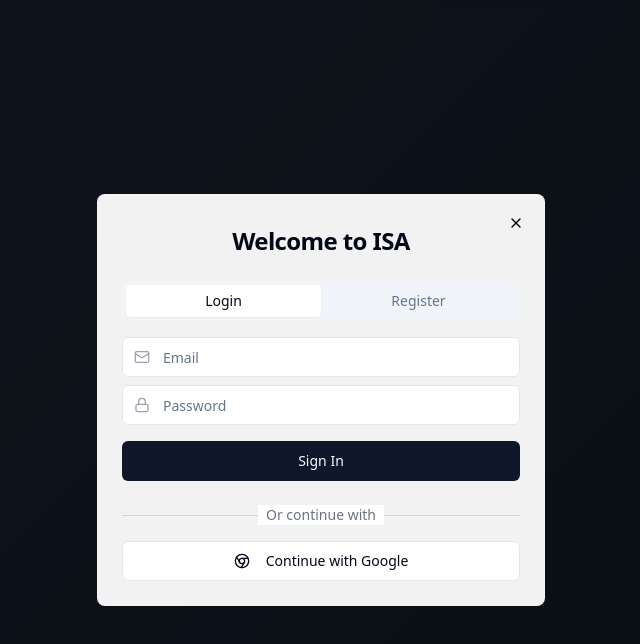
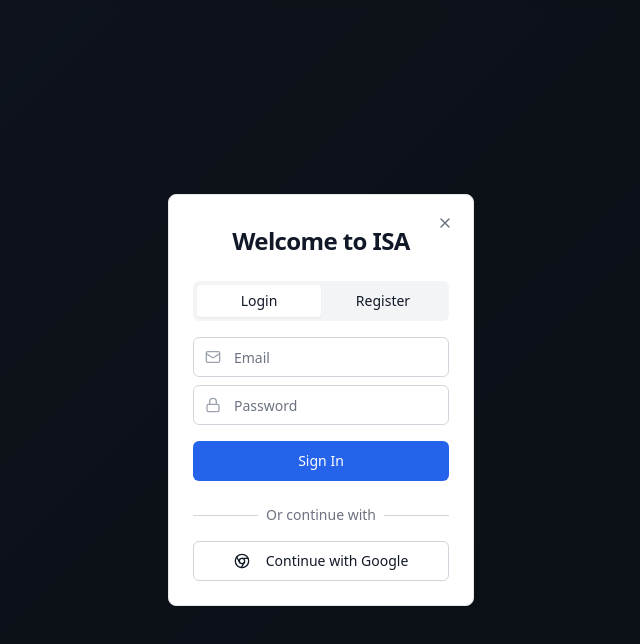
Before and after one commit to InteligentISA/ISA-APP01, a React (Vite) app: page / in a window 1280 px wide. Both pictures are taken after a click on the button "Get Started". Shown: the top 644 px of the page, without its empty margins (319-959 px from the left). Built offline with nearby package versions, Linux system fonts and the light colour scheme.

Commit message:
Fix: Force light mode for specific elements
Ensures login, register forms, and "Ask ISA" chatbar always use light mode, regardless of the global theme.

```diff
--- a/src/components/AskISA.tsx
+++ b/src/components/AskISA.tsx
@@ -1,4 +1,3 @@
-
 import { useState } from "react";
 import { Button } from "@/components/ui/button";
 import { Input } from "@/components/ui/input";
@@ -232,15 +231,16 @@ const AskISA = ({ user, onBack, onAddToCart, onToggleLike, likedItems }: AskISAP
         )}
       </div>
 
-      {/* Search Area - Fixed at Bottom */}
-      <div className="bg-white border-t shadow-lg p-4 sticky bottom-0">
+      {/* Search Area - Fixed at Bottom - Always Light Mode */}
+      <div className="light">
+        <div className="bg-white border-t border-gray-200 shadow-lg p-4 sticky bottom-0">
           <div className="max-w-4xl mx-auto">
             <div className="flex space-x-2">
               <Textarea
                 value={query}
                 onChange={(e) => setQuery(e.target.value)}
                 placeholder='Ask ISA: "Find me HP laptop below 20000ks" or "Show me smartphones under 15000"'
-              className="flex-1 min-h-[50px] resize-none"
+                className="flex-1 min-h-[50px] resize-none bg-white border-gray-300 text-gray-900 placeholder:text-gray-500"
                 onKeyPress={(e) => {
                   if (e.key === 'Enter' && !e.shiftKey) {
                     e.preventDefault();
@@ -267,6 +267,7 @@ const AskISA = ({ user, onBack, onAddToCart, onToggleLike, likedItems }: AskISAP
           </div>
         </div>
       </div>
+    </div>
   );
 };
 
--- a/src/components/AuthModal.tsx
+++ b/src/components/AuthModal.tsx
@@ -85,23 +85,25 @@ const AuthModal = ({ isOpen, onClose, onAuthSuccess }: AuthModalProps) => {
 
   return (
     <div className="fixed inset-0 bg-black/50 backdrop-blur-sm flex items-center justify-center p-4 z-50">
-      <Card className="w-full max-w-md bg-white/95 backdrop-blur-sm border-white/20 max-h-[90vh] overflow-y-auto">
+      {/* Force light mode by removing dark mode classes and using light theme colors */}
+      <div className="light">
+        <Card className="w-full max-w-md bg-white backdrop-blur-sm border-gray-200 max-h-[90vh] overflow-y-auto">
           <CardHeader className="text-center relative">
             <Button
               variant="ghost"
               size="icon"
-            className="absolute right-2 top-2"
+              className="absolute right-2 top-2 text-gray-500 hover:text-gray-700"
               onClick={onClose}
             >
               <X className="w-4 h-4" />
             </Button>
-          <CardTitle className="text-2xl font-bold">Welcome to ISA</CardTitle>
+            <CardTitle className="text-2xl font-bold text-gray-900">Welcome to ISA</CardTitle>
           </CardHeader>
           <CardContent>
             <Tabs defaultValue="login" className="space-y-4">
-            <TabsList className="grid w-full grid-cols-2">
-              <TabsTrigger value="login">Login</TabsTrigger>
-              <TabsTrigger value="register">Register</TabsTrigger>
+              <TabsList className="grid w-full grid-cols-2 bg-gray-100">
+                <TabsTrigger value="login" className="text-gray-900 data-[state=active]:bg-white data-[state=active]:text-gray-900">Login</TabsTrigger>
+                <TabsTrigger value="register" className="text-gray-900 data-[state=active]:bg-white data-[state=active]:text-gray-900">Register</TabsTrigger>
               </TabsList>
 
               <TabsContent value="login" className="space-y-4">
@@ -109,14 +111,14 @@ const AuthModal = ({ isOpen, onClose, onAuthSuccess }: AuthModalProps) => {
                   <div className="space-y-2">
                     <div className="relative">
                       <Mail className="absolute left-3 top-3 w-4 h-4 text-gray-400" />
-                    <Input type="email" placeholder="Email" className="pl-10" required />
+                      <Input type="email" placeholder="Email" className="pl-10 bg-white border-gray-300 text-gray-900 placeholder:text-gray-500" required />
                     </div>
                     <div className="relative">
                       <Lock className="absolute left-3 top-3 w-4 h-4 text-gray-400" />
-                    <Input type="password" placeholder="Password" className="pl-10" required />
+                      <Input type="password" placeholder="Password" className="pl-10 bg-white border-gray-300 text-gray-900 placeholder:text-gray-500" required />
                     </div>
                   </div>
-                <Button type="submit" className="w-full" disabled={isLoading}>
+                  <Button type="submit" className="w-full bg-blue-600 hover:bg-blue-700 text-white" disabled={isLoading}>
                     {isLoading ? "Signing in..." : "Sign In"}
                   </Button>
                 </form>
@@ -130,7 +132,7 @@ const AuthModal = ({ isOpen, onClose, onAuthSuccess }: AuthModalProps) => {
                       <Input
                         type="text"
                         placeholder="Nickname"
-                      className="pl-10"
+                        className="pl-10 bg-white border-gray-300 text-gray-900 placeholder:text-gray-500"
                         value={formData.nickname}
                         onChange={(e) => handleInputChange('nickname', e.target.value)}
                         required
@@ -141,7 +143,7 @@ const AuthModal = ({ isOpen, onClose, onAuthSuccess }: AuthModalProps) => {
                       <Input
                         type="email"
                         placeholder="Email"
-                      className="pl-10"
+                        className="pl-10 bg-white border-gray-300 text-gray-900 placeholder:text-gray-500"
                         value={formData.email}
                         onChange={(e) => handleInputChange('email', e.target.value)}
                         required
@@ -152,7 +154,7 @@ const AuthModal = ({ isOpen, onClose, onAuthSuccess }: AuthModalProps) => {
                       <Input
                         type="password"
                         placeholder="Password"
-                      className="pl-10"
+                        className="pl-10 bg-white border-gray-300 text-gray-900 placeholder:text-gray-500"
                         value={formData.password}
                         onChange={(e) => handleInputChange('password', e.target.value)}
                         required
@@ -163,7 +165,7 @@ const AuthModal = ({ isOpen, onClose, onAuthSuccess }: AuthModalProps) => {
                       <Input
                         type="date"
                         placeholder="Date of Birth"
-                      className="pl-10"
+                        className="pl-10 bg-white border-gray-300 text-gray-900 placeholder:text-gray-500"
                         value={formData.dob}
                         onChange={(e) => handleInputChange('dob', e.target.value)}
                         required
@@ -174,25 +176,25 @@ const AuthModal = ({ isOpen, onClose, onAuthSuccess }: AuthModalProps) => {
                       <Input
                         type="text"
                         placeholder="Location"
-                      className="pl-10"
+                        className="pl-10 bg-white border-gray-300 text-gray-900 placeholder:text-gray-500"
                         value={formData.location}
                         onChange={(e) => handleInputChange('location', e.target.value)}
                         required
                       />
                     </div>
                     <Select value={formData.gender} onValueChange={(value) => handleInputChange('gender', value)}>
-                    <SelectTrigger>
-                      <SelectValue placeholder="Select Gender" />
+                      <SelectTrigger className="bg-white border-gray-300 text-gray-900">
+                        <SelectValue placeholder="Select Gender" className="text-gray-500" />
                       </SelectTrigger>
-                    <SelectContent>
-                      <SelectItem value="male">Male</SelectItem>
-                      <SelectItem value="female">Female</SelectItem>
-                      <SelectItem value="other">Other</SelectItem>
-                      <SelectItem value="prefer-not-to-say">Prefer not to say</SelectItem>
+                      <SelectContent className="bg-white border-gray-300">
+                        <SelectItem value="male" className="text-gray-900 hover:bg-gray-100">Male</SelectItem>
+                        <SelectItem value="female" className="text-gray-900 hover:bg-gray-100">Female</SelectItem>
+                        <SelectItem value="other" className="text-gray-900 hover:bg-gray-100">Other</SelectItem>
+                        <SelectItem value="prefer-not-to-say" className="text-gray-900 hover:bg-gray-100">Prefer not to say</SelectItem>
                       </SelectContent>
                     </Select>
                   </div>
-                <Button type="submit" className="w-full" disabled={isLoading}>
+                  <Button type="submit" className="w-full bg-blue-600 hover:bg-blue-700 text-white" disabled={isLoading}>
                     {isLoading ? "Creating account..." : "Create Account"}
                   </Button>
                 </form>
@@ -211,7 +213,7 @@ const AuthModal = ({ isOpen, onClose, onAuthSuccess }: AuthModalProps) => {
 
               <Button
                 variant="outline"
-              className="w-full mt-4"
+                className="w-full mt-4 bg-white border-gray-300 text-gray-900 hover:bg-gray-50"
                 onClick={handleGoogleAuth}
                 disabled={isLoading}
               >
@@ -222,6 +224,7 @@ const AuthModal = ({ isOpen, onClose, onAuthSuccess }: AuthModalProps) => {
           </CardContent>
         </Card>
       </div>
+    </div>
   );
 };
 
```
Lines whose indentation alone changed are shown as unchanged.
